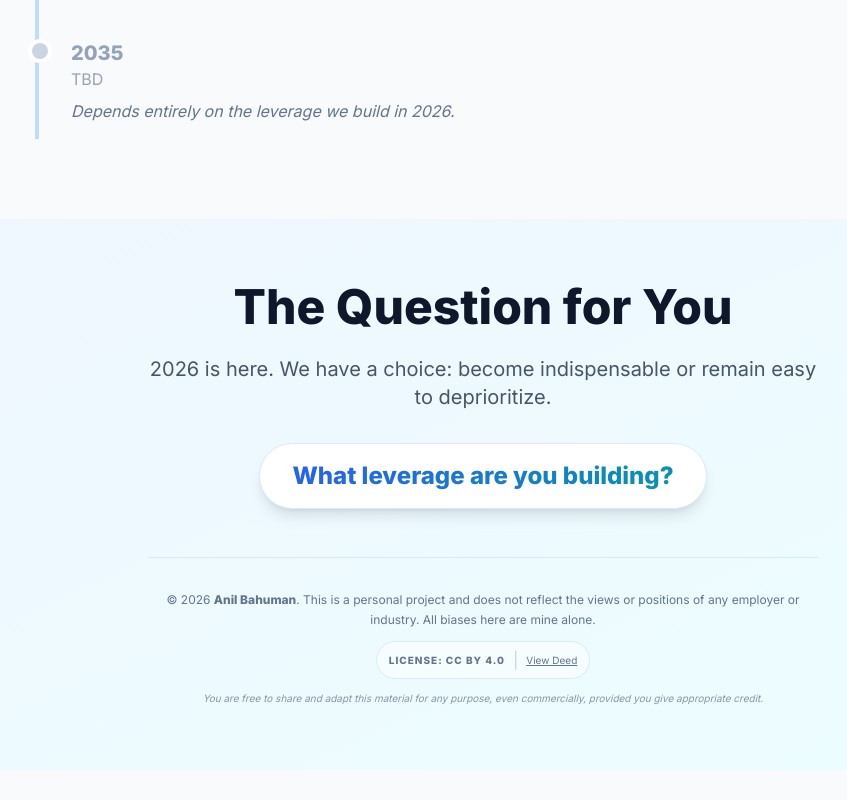
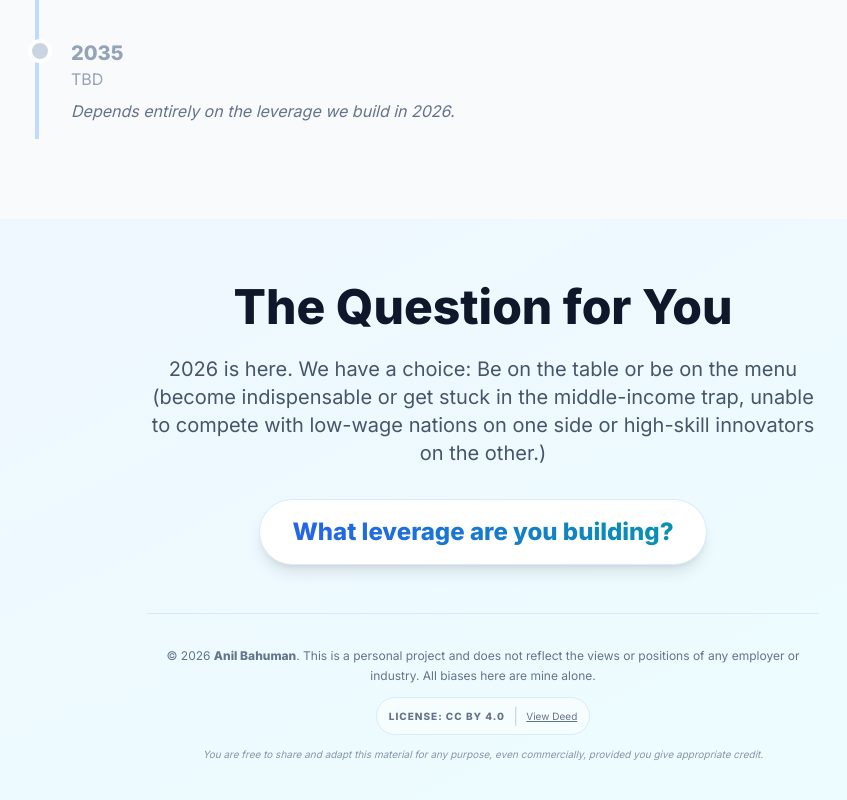
Before and after one commit to tustnexus/india-2026, a plain HTML site: page index.html in a window 1280 px wide. Shown: the part 3797-4597 px from the top of the page, without its empty margins (157-1004 px from the left). Drawn offline with nearby package versions, Linux system fonts and the light colour scheme.

Commit message:
Edited concluding line

```diff
--- a/index.html
+++ b/index.html
@@ -380,7 +380,7 @@ CONFIRMATION: NEITHER Mermaid JS NOR SVG were used anywhere in the output. Icons
         <footer class="text-center py-16 bg-gradient-to-br from-blue-50 to-cyan-50 rounded-t-3xl">
             <h2 class="text-4xl md:text-5xl font-extrabold text-slate-900 mb-6">The Question for You</h2>
             <p class="text-xl text-slate-600 mb-8 max-w-2xl mx-auto">
-                2026 is here. We have a choice: become indispensable or remain easy to deprioritize.
+                2026 is here. We have a choice: Be on the table or be on the menu (become indispensable or get stuck in the middle-income trap, unable to compete with low-wage nations on one side or high-skill innovators on the other.)
             </p>
             <div class="inline-block bg-white px-8 py-4 rounded-full shadow-lg border border-blue-100">
                 <span class="text-2xl font-bold bg-clip-text text-transparent bg-gradient-to-r from-blue-600 to-cyan-600">
```
